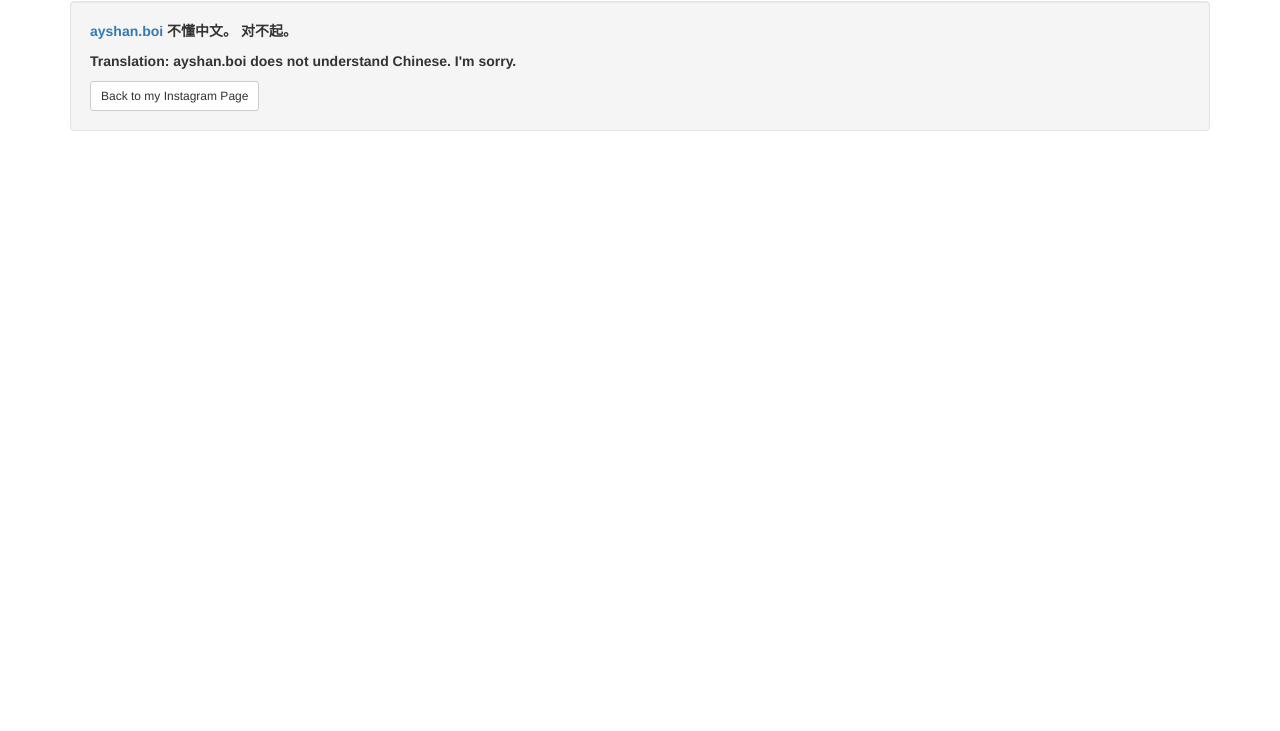
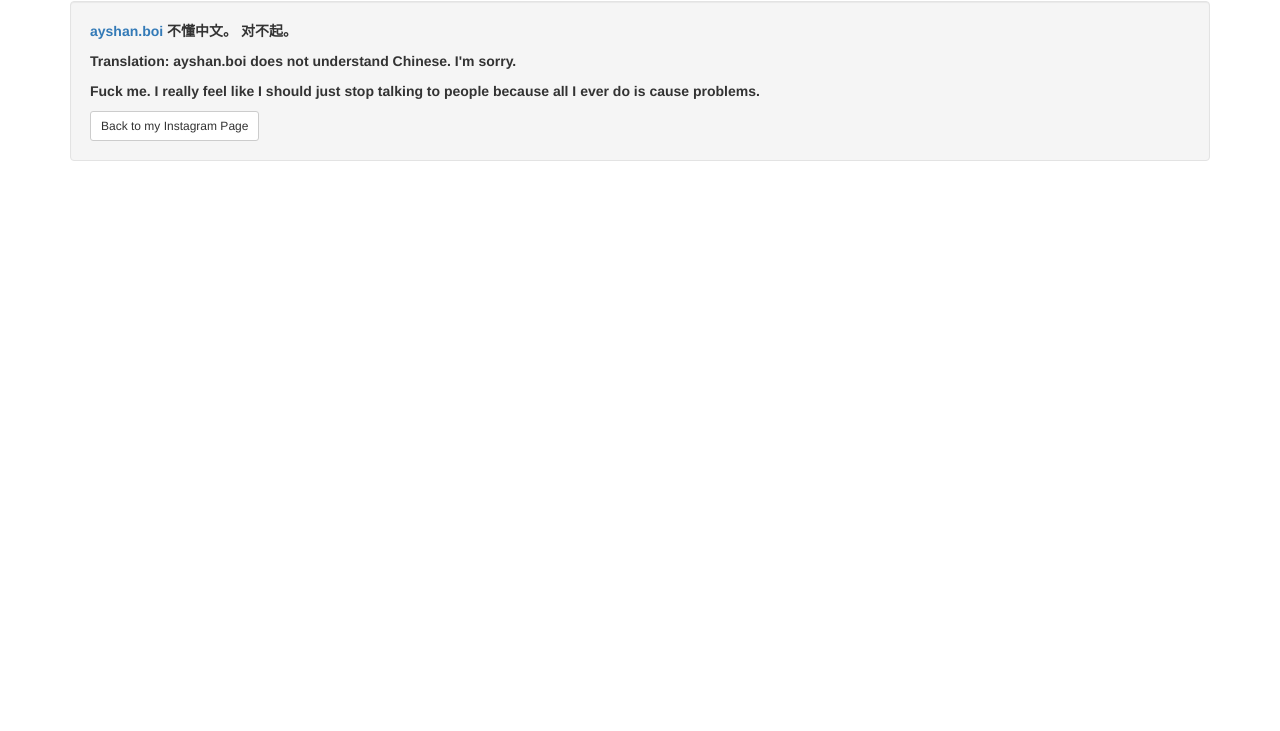
Before and after one commit to 19card/wodezhongwenhenzaogao, a plain HTML site: page index.html in a window 1280 px wide. Shown: the part 69-800 px from the top of the page. Drawn offline with nearby package versions, Linux system fonts and the light colour scheme.

Commit message:
Update index.html

```diff
--- a/index.html
+++ b/index.html
@@ -17,6 +17,7 @@
 	<div class="well">
 		<p><b><span class="text-primary"><b>ayshan.boi</span></b> 不懂中文。  对不起。</b></p>
     <p><b>Translation: ayshan.boi does not understand Chinese.  I'm sorry. </b></p>
+	<p><b> Fuck me.  I really feel like I should just stop talking to people because all I ever do is cause problems.</b></p>
 		<a class="btn btn-sm btn-default" href="https://instagram.com/ayshan.boi">Back to my Instagram Page</a>
 	</div>
 </div>
```
